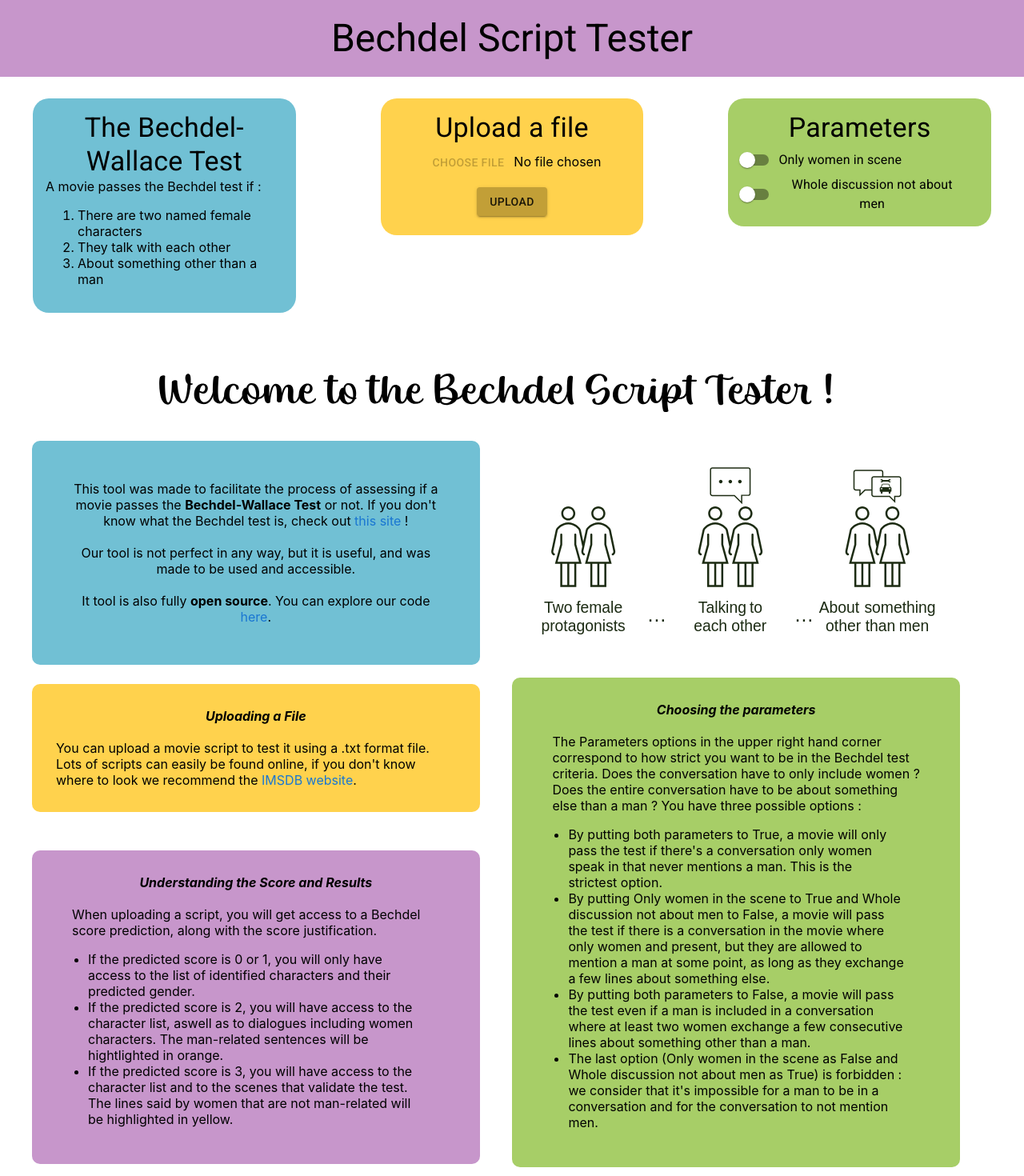
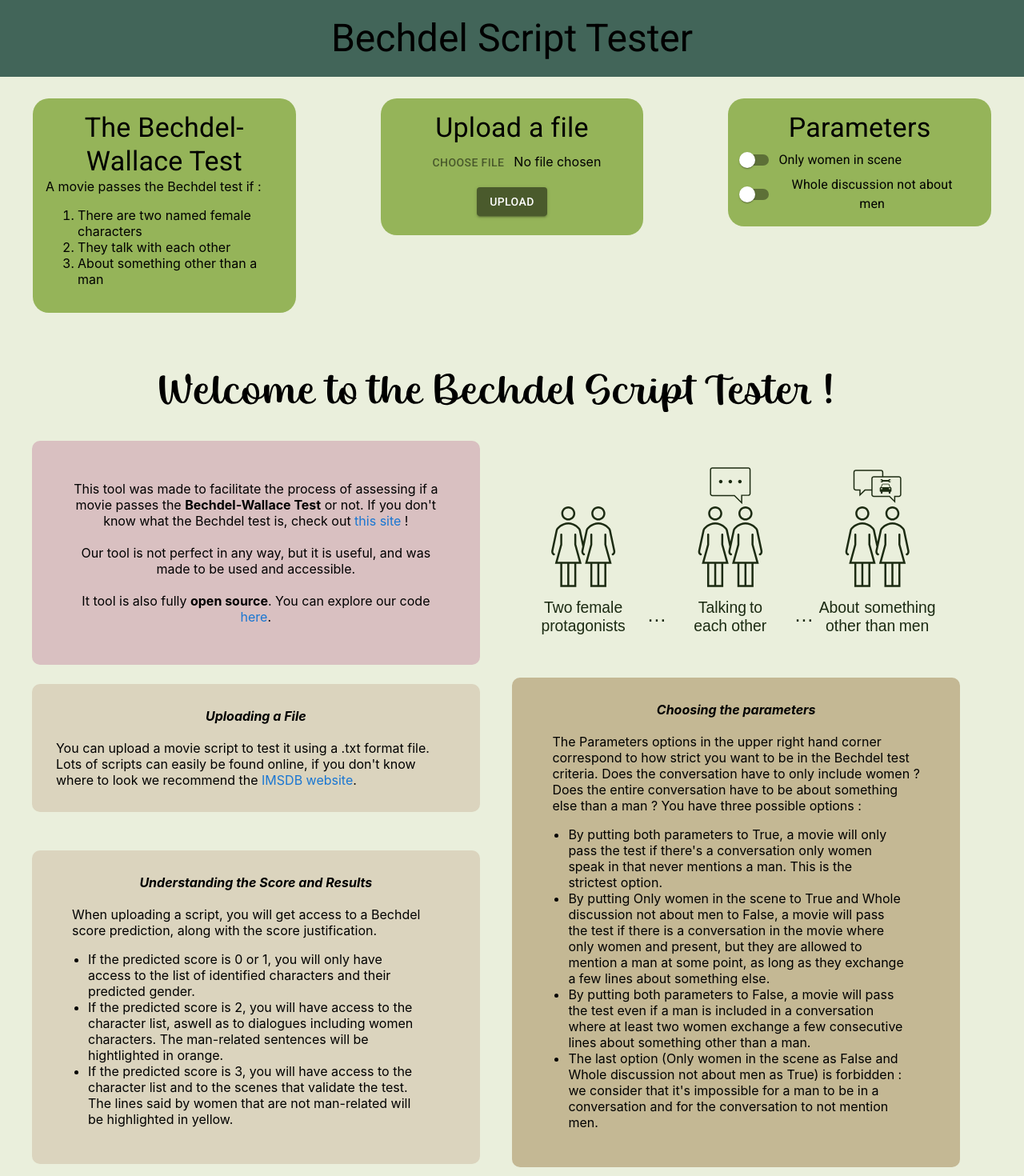
Before and after one commit to bechdelscript/bechdelscript, a React (Create React App) app in the folder front_end/: page / in a window 1280 px wide. Shown: the top 1470 px of the page at 80% size. Built offline with nearby package versions, Linux system fonts and the light colour scheme.

Commit message:
changed color theme to green 🌿

```diff
--- a/front_end/src/App.css
+++ b/front_end/src/App.css
@@ -1,16 +1,44 @@
 :root {
   --header: #cbcbcb;
   --areas-bg: #f0f0f0;
-  --blue: #71c0d4;
-  --yellow: #ffd24d;
-  --green: #a7ce67;
-  --purple: #c796cb;
-  --pink: #df87a1;
-  --red: #c95159;
+  --dark-green: #426559;
+  --dark-green-0: #21322c;
+  --dark-green-1: #304b42;
+  --dark-green-2: #82b3a3;
+  --dark-green-3: #abccc1;
+  --dark-green-4: #d4e5e0;
+  --light-green: #95b459;
+  --light-green-0: #4a5a2c;
+  --light-green-1: #708642;
+  --light-green-2: #c0e3cd;
+  --light-green-3: #d4e0ba;
+  --light-green-4: #eaefdc;
+  --blue-green: #99d2ac;
+  --grey: #989fa6;
+  --grey-0: #494f55;
+  --grey-1: #6e7780;
+  --grey-2: #c1c5c9;
+  --grey-3: #d5d8db;
+  --grey-4: #eaebed;
+  --sand: #c4b894;
+  --sand-0: #6e623f;
+  --sand-1: #a6945e;
+  --sand-2: #dbd4be;
+  --sand-3: #e7e2d4;
+  --sand-4: #f3f0e9;
+  --light-pink: #ebdfdf;
+  --light-pink-0: #1c1010;
+  --light-pink-1: #46292a;
+  --light-pink-2: #8e5254;
+  --light-pink-3: #be9496;
+  --light-pink-4: #d9c0c1;
+
+
 }
 
 .App {
   text-align: center;
+  background: var(--light-green-4);
 }
 
 .App-logo {
@@ -25,8 +53,7 @@
 }
 
 .App-header {
-  background-color: var(--purple);
-  /* background-color: var(--header); */
+  background-color: var(--dark-green);
   min-height: 10vh;
   display: flex;
   flex-direction: column;
@@ -51,8 +78,7 @@
 }
 
 .explanation-area-container {
-  /* background: var(--areas-bg); */
-  background: var(--blue);
+  background: var(--light-green);
   border-radius: 20px;
   float: none;
   margin: 2% auto;
@@ -62,8 +88,6 @@
 }
 
 .information-box-container {
-  /* background: var(--areas-bg); */
-  /* border-radius: 20px; */
   float: none;
   margin: 50% auto;
   padding: 3em;
@@ -72,8 +96,7 @@
 }
 
 .uploader-area-container {
-  /* background: var(--areas-bg); */
-  background: var(--yellow);
+  background: var(--light-green);
   border-radius: 20px;
   float: none;
   margin: 2% auto;
@@ -83,8 +106,7 @@
 }
 
 .parameters-area-container {
-  /* background: var(--areas-bg); */
-  background: var(--green);
+  background: var(--light-green);
   border-radius: 20px;
   float: none;
   margin: 2% auto;
@@ -104,7 +126,6 @@
 }
 
 .results-area-container {
-  /* background: var(--areas-bg); */
   background-color: var(--purple);
   border-radius: 25px;
   float: none;
@@ -202,26 +223,27 @@
   width: 90%;
 }
 
-.green {
-  background: var(--green);
+
+.info-bubble-general {
+  background: var(--light-pink-4);
 }
 
-.blue {
-  background: var(--blue);
+.info-bubble-upload {
+  background: var(--sand-2);
 }
 
-.yellow {
-  background: var(--yellow);
+.info-bubble-results {
+  background: var(--sand-2);
 }
 
-.purple {
-  background: var(--purple);
+.info-bubble-parameters {
+  background: var(--sand);
 }
 
-.pink {
-  background: var(--pink);
+.info-bubble-characters {
+  background: var(--sand-2);
 }
 
-.red {
-  background: var(--red);
+.info-bubble-disclaimer {
+  background: var(--sand);
 }
--- a/front_end/src/components/file_upload.js
+++ b/front_end/src/components/file_upload.js
@@ -7,7 +7,7 @@ import { createTheme, ThemeProvider } from '@mui/material/styles';
 const yellow_theme = createTheme({
     palette: {
         primary: {
-            main: '#c29f37',
+            main: '#4a5a2c',
         },
     },
 });
--- a/front_end/src/components/information_box.js
+++ b/front_end/src/components/information_box.js
@@ -20,7 +20,7 @@ export default function InformationBox(props) {
                 <WelcomeText className="padding-20px width-70percent center-text" />
 
                 <Grid item xs={6} >
-                    <div className='bubble blue max-height-fit-content'>
+                    <div className='bubble info-bubble-general max-height-fit-content'>
                         <div className="padding-40px">
                             This tool was made to facilitate the process of assessing if a movie passes the <b>Bechdel-Wallace Test</b> or not. If you don't know what the Bechdel test is, check out <Link href="https://bechdeltest.com" underline="hover">this site</Link> !
                             <br /><br />Our tool is not perfect in any way, but it is useful, and was made to be used and accessible.
@@ -32,7 +32,7 @@ export default function InformationBox(props) {
                     <TestIllustration className="padding-40px-horizontal-20px-vertical max-height-200px" />
                 </Grid>
                 <Grid container item xs={6} rowSpacing={2} >
-                    <div className='bubble yellow max-height-fit-content'>
+                    <div className='bubble info-bubble-upload max-height-fit-content'>
                         <div className='padding-20px'>
                             <i><b>Uploading a File</b></i><br /><br />
                             <div className='left-align-text'>
@@ -40,7 +40,7 @@ export default function InformationBox(props) {
                             </div>
                         </div>
                     </div>
-                    <div className='bubble purple max-height-fit-content'>
+                    <div className='bubble info-bubble-results max-height-fit-content'>
                         <div className='padding-40px-horizontal-20px-vertical'>
                             <i><b>Understanding the Score and Results</b></i><br /><br />
                             <div className="left-align-text">
@@ -55,7 +55,7 @@ export default function InformationBox(props) {
                     </div>
                 </Grid>
                 <Grid item xs={6}>
-                    <div className='bubble green  max-height-fit-content'>
+                    <div className='bubble info-bubble-parameters  max-height-fit-content'>
                         <div className="padding-40px-horizontal-20px-vertical">
                             <i><b>Choosing the parameters</b></i><br /><br />
                             <div className="left-align-text">
@@ -73,7 +73,7 @@ export default function InformationBox(props) {
                     </div><br />
                 </Grid>
                 <Grid xs={6}>
-                    <div className='bubble pink max-height-fit-content'>
+                    <div className='bubble info-bubble-characters max-height-fit-content'>
                         <div className="padding-40px-horizontal-20px-vertical">
                             <i><b>Exploring the characters</b></i><br /><br />
                             <div className='left-align-text'>
@@ -84,7 +84,7 @@ export default function InformationBox(props) {
                     </div>
                 </Grid>
                 <Grid xs={6}>
-                    <div className='bubble red max-height-fit-content'>
+                    <div className='bubble info-bubble-disclaimer max-height-fit-content'>
                         <div className="padding-40px-horizontal-20px-vertical">
                             <i><b>Disclaimer</b></i><br /><br />
                             <div className='left-align-text'>
--- a/front_end/src/components/parameters.js
+++ b/front_end/src/components/parameters.js
@@ -7,7 +7,7 @@ import { createTheme, ThemeProvider } from '@mui/material/styles';
 const green_theme = createTheme({
     palette: {
         primary: {
-            main: '#536733',
+            main: '#4a5a2c',
         },
     },
 });
```
